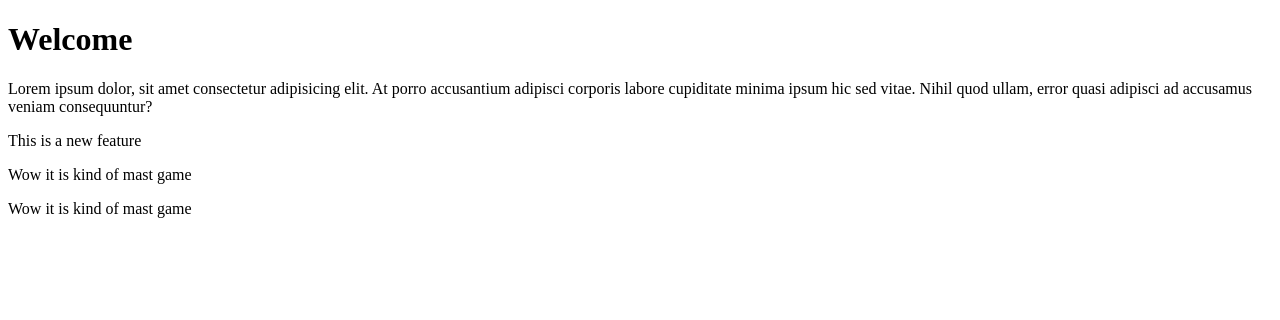
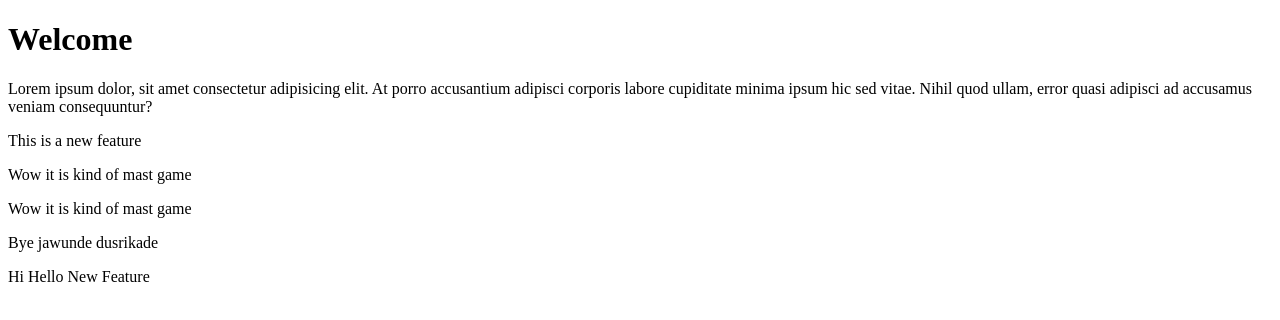
Before and after one commit to Pratik2003126/MyProject, a plain HTML site: page index.html in a window 1280 px wide. Drawn offline with Linux system fonts and the light colour scheme.

Commit message:
New changes in the feature1

```diff
--- a/index.html
+++ b/index.html
@@ -12,5 +12,7 @@
     <p>This is a new feature </p>
     <p>Wow it is kind of mast game</p>
     <p>Wow it is kind of mast game </p>
+    <p>Bye jawunde dusrikade</p>
+    <p>Hi Hello New Feature</p>
 </body>
 </html>
```
